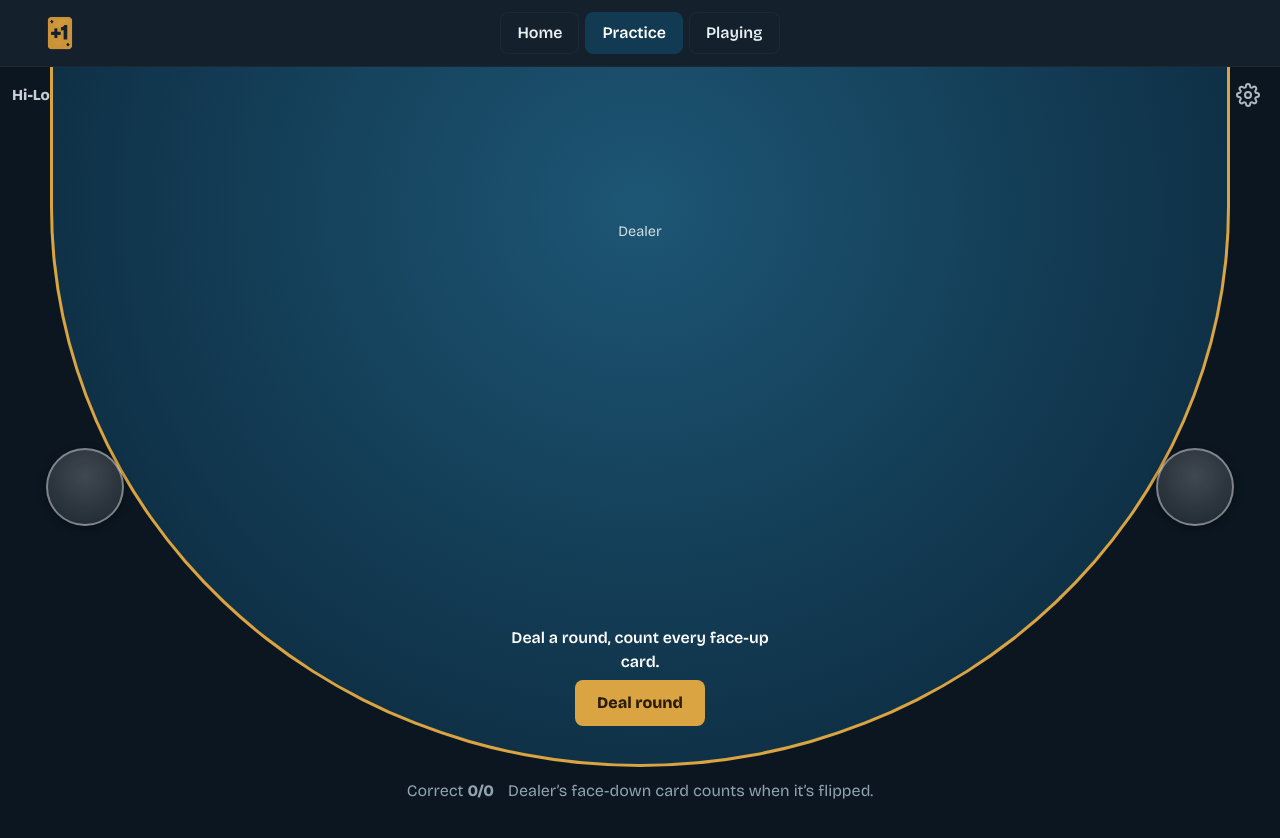
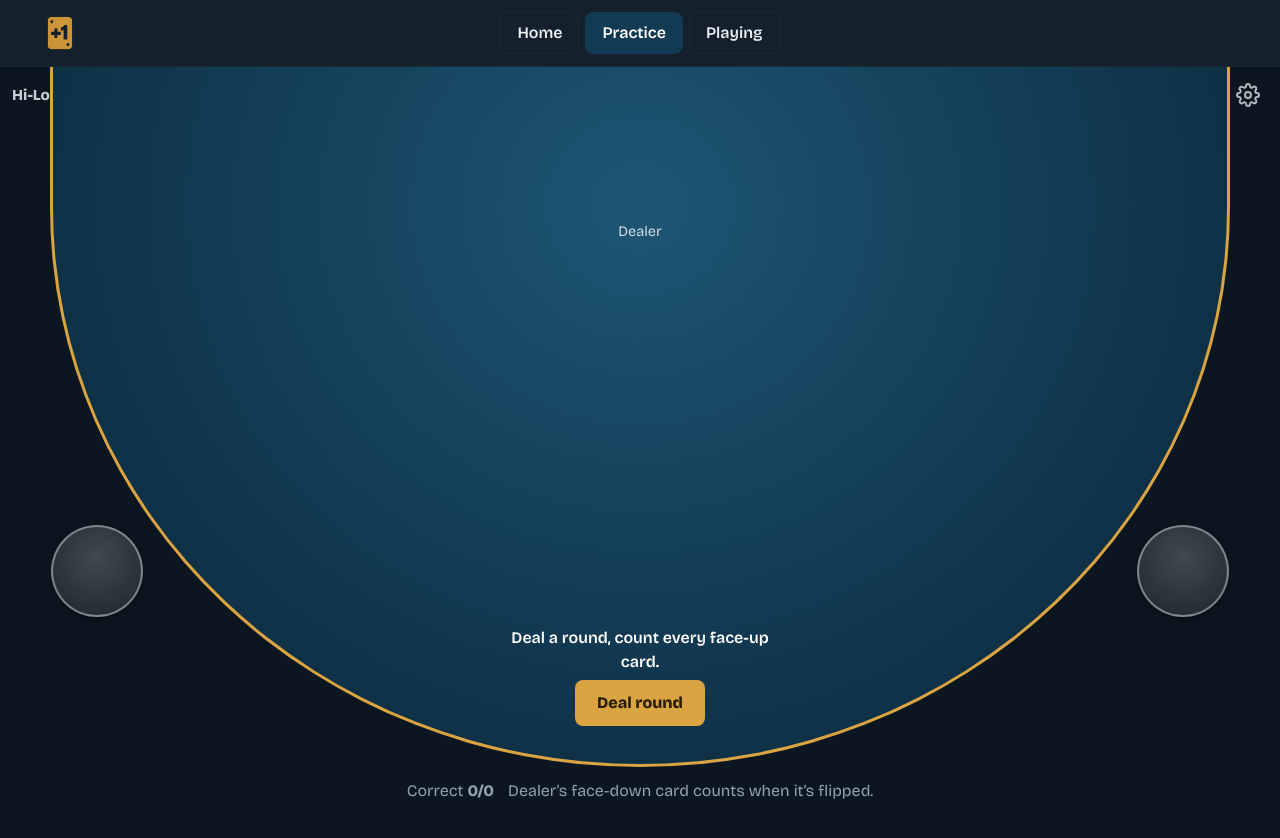
Before and after one commit to DaniilAndreyev/plus-one, a React (Vite) app: page / in a window 1280 px wide. Both pictures are taken after a click on the button "Start practice". Shown: the top 838 px of the page. Built offline with nearby package versions, Linux system fonts and the light colour scheme.

Commit message:
Enlarge the player heads more and move them clear of the table

```diff
--- a/src/index.css
+++ b/src/index.css
@@ -54,7 +54,7 @@ p.muted{font-size:.95rem}
 .card.back{background:repeating-linear-gradient(45deg,#c9861a 0 5px,#a86d12 5px 10px);border:4px solid #f7f2e6}
 @media (prefers-reduced-motion:no-preference){.card{animation:in .2s ease-out}@keyframes in{from{transform:translateY(-14px);opacity:0}}}
 .tag{font-size:.9rem;opacity:.8;min-height:1.3em}
-.head{position:absolute;transform:translate(-50%,-50%);width:clamp(48px,7vw,78px);aspect-ratio:1;border-radius:50%;background:radial-gradient(circle at 50% 35%,rgba(255,255,255,.22),rgba(255,255,255,.07));border:2px solid rgba(255,255,255,.4);box-shadow:0 2px 8px rgba(0,0,0,.35)}
+.head{position:absolute;transform:translate(-50%,-50%);width:clamp(58px,8.5vw,92px);aspect-ratio:1;border-radius:50%;background:radial-gradient(circle at 50% 35%,rgba(255,255,255,.22),rgba(255,255,255,.07));border:2px solid rgba(255,255,255,.4);box-shadow:0 2px 8px rgba(0,0,0,.35)}
 .gearbar{position:relative;z-index:5}
 .strategy-badge{position:absolute;top:8px;left:12px;display:flex;align-items:center;height:40px;color:var(--ink);font-weight:700;font-size:.95rem;opacity:.85;white-space:nowrap}
 .gear{position:absolute;top:8px;right:12px;width:40px;height:40px;display:grid;place-items:center;border:0;background:transparent;color:var(--ink);cursor:pointer;opacity:.75;transition:opacity .15s,transform .2s}
--- a/src/pages/Practice.tsx
+++ b/src/pages/Practice.tsx
@@ -182,8 +182,8 @@ export default function Practice({ active }: { active: boolean }) {
           </div>
         )}
         </div>
-        <div className="head" style={{ top: '60%', left: '3%' }} aria-hidden="true" />
-        <div className="head" style={{ top: '60%', left: '97%' }} aria-hidden="true" />
+        <div className="head" style={{ top: '72%', left: '4%' }} aria-hidden="true" />
+        <div className="head" style={{ top: '72%', left: '96%' }} aria-hidden="true" />
       </div>
       <div className="bar">
         <span>
```
